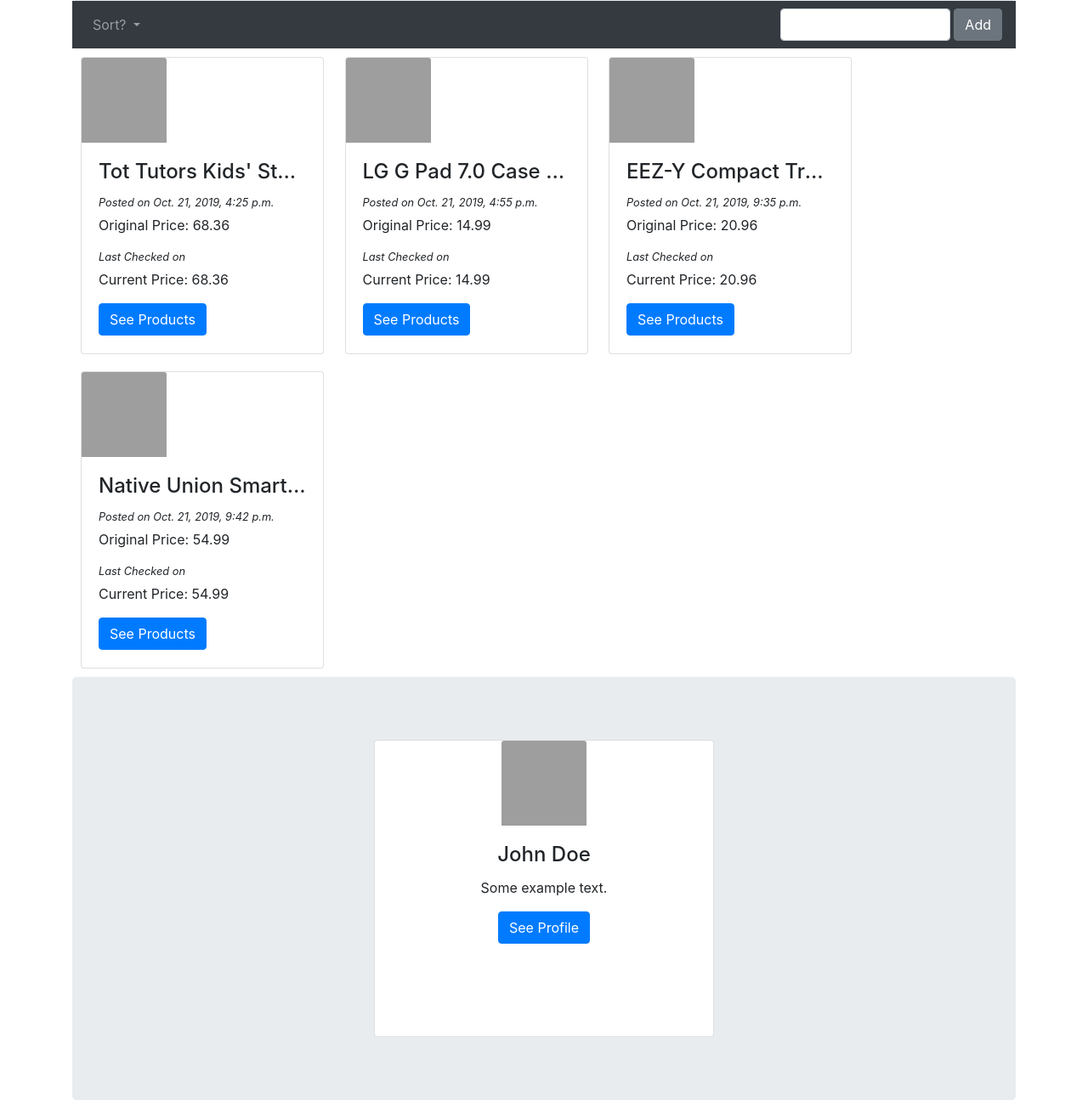
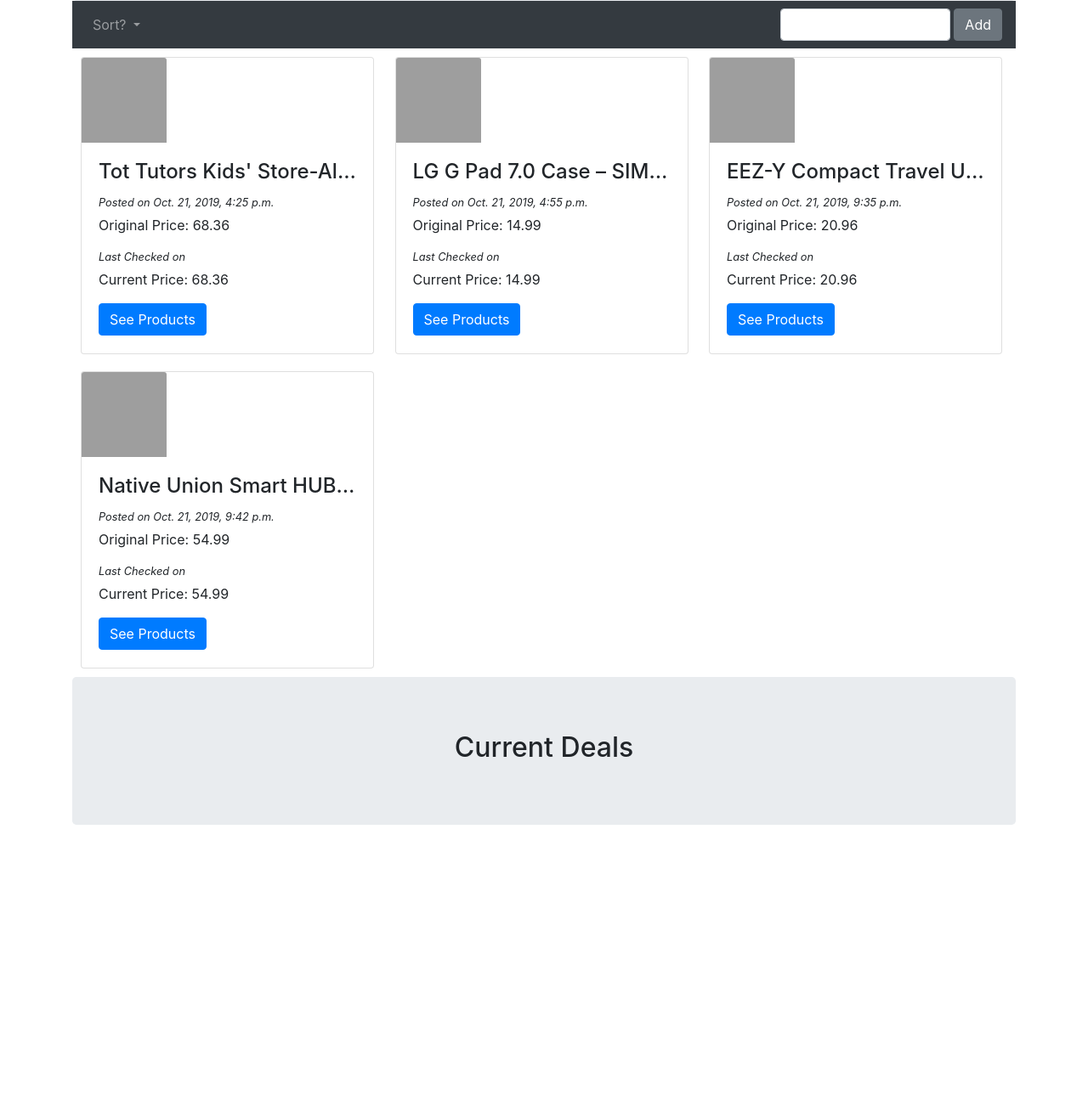
Before and after one commit to Christopher-Carey/ProjectDealazon, a Django app: template apps/deal_app/templates/deal_app/index.html in a window 1280 px wide. Shown: the part 239-1534 px from the top of the page at 85% size. After the commit the page ends 1210 px from the top, so only its background shows below. Run offline with Django 3.2, Linux system fonts and the light colour scheme; the template is opened without the code that fills it: values that come from a table or form of the project are taken from there, others are empty; data comes from the database, SQL or seed files in the repository; both versions use the stored data as it was after the commit; parts of the project's set-up code (start-up, migrations or seed data) failed here and were passed over; some libraries are stand-ins or nearby versions; grey boxes are pictures that could not be loaded.

Commit message:
Got the deal scrapping and  functionality working!

```diff
--- a/apps/deal_app/static/deal_app/css/style.css
+++ b/apps/deal_app/static/deal_app/css/style.css
@@ -9,7 +9,7 @@
     text-align: center;
 }
 .card{
-    width: 286px;
+    width: 345px;
     margin: 10px;
     height: 350px;
     display: inline-block;
@@ -27,3 +27,11 @@
     width: 100px;
     height: 100px;
 }
+
+.deal_card{
+    width: 238px;
+    margin: 10px;
+    height: 350px;
+    display: inline-block;
+
+}
--- a/apps/deal_app/templates/deal_app/index.html
+++ b/apps/deal_app/templates/deal_app/index.html
@@ -82,14 +82,17 @@
         {% endfor %}
 
         <div class="jumbotron">
-            <div class="card" style="width:400px">
-                <img class="card-img-top" src="img_avatar1.png" alt="Card image">
+          <h2>Current Deals</h2>
+          {% for deal in deal_products %}
+            <div class="card deal_card">
+                <img class="card-img-top" src="{{deal.1}}" alt="Card image">
                 <div class="card-body">
-                  <h4 class="card-title">John Doe</h4>
+                  <h4 class="card-title">{{deal.0}}</h4>
                   <p class="card-text">Some example text.</p>
                   <a href="#" class="btn btn-primary">See Profile</a>
                 </div>
               </div>
+            {% endfor %}
              </div>
     </div>
 
```
Also changed, not shown: apps/deal_app/views.py (+31 -5 lines), db.sqlite3.
